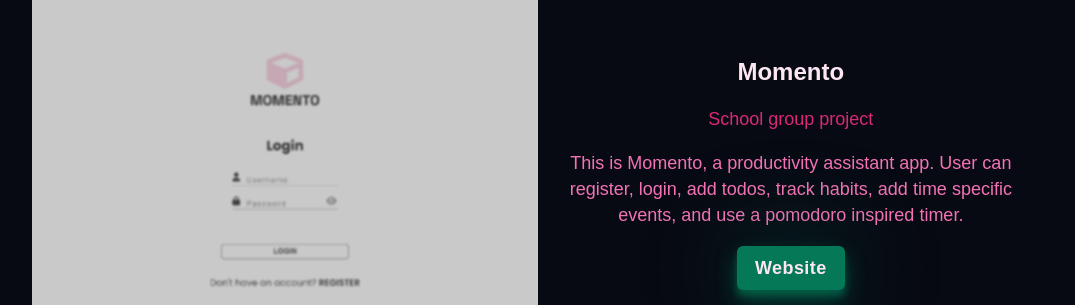
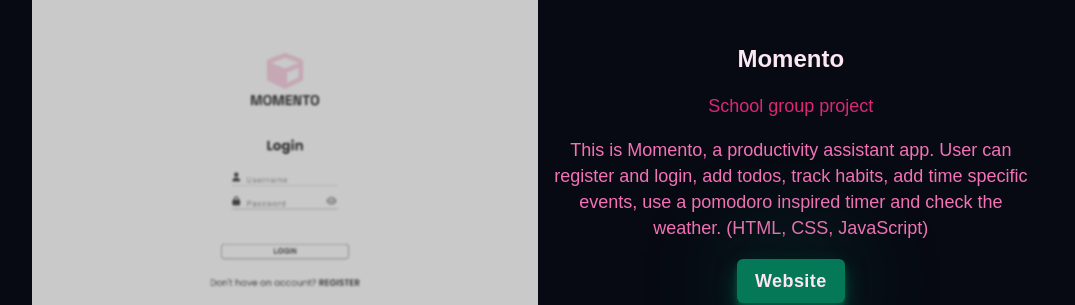
Before and after one commit to dieseldanno/portfolio, a website built with Vite: page index.html in a window 1280 px wide. Shown: the part 2180-2485 px from the top of the page, without its empty margins (102-1177 px from the left). Built offline with nearby package versions, Linux system fonts and the light colour scheme; a web font is replaced by a local one.

Commit message:
changed content text for latest project

```diff
--- a/index.html
+++ b/index.html
@@ -189,9 +189,10 @@
             <h3 class="work__project-subtitle">Momento</h3>
             <p class="work__project-description1">School group project</p>
             <p class="work__project-description2">
-              This is Momento, a productivity assistant app. User can register,
-              login, add todos, track habits, add time specific events, and use
-              a pomodoro inspired timer.
+              This is Momento, a productivity assistant app. User can register
+              and login, add todos, track habits, add time specific events, use
+              a pomodoro inspired timer and check the weather. (HTML, CSS,
+              JavaScript)
             </p>
             <a
               class="btn work__project-btn"
```
